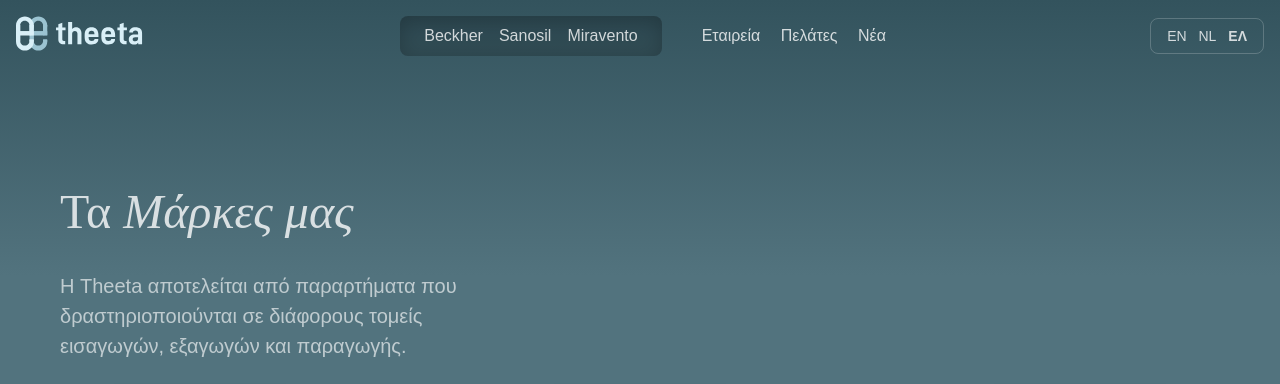
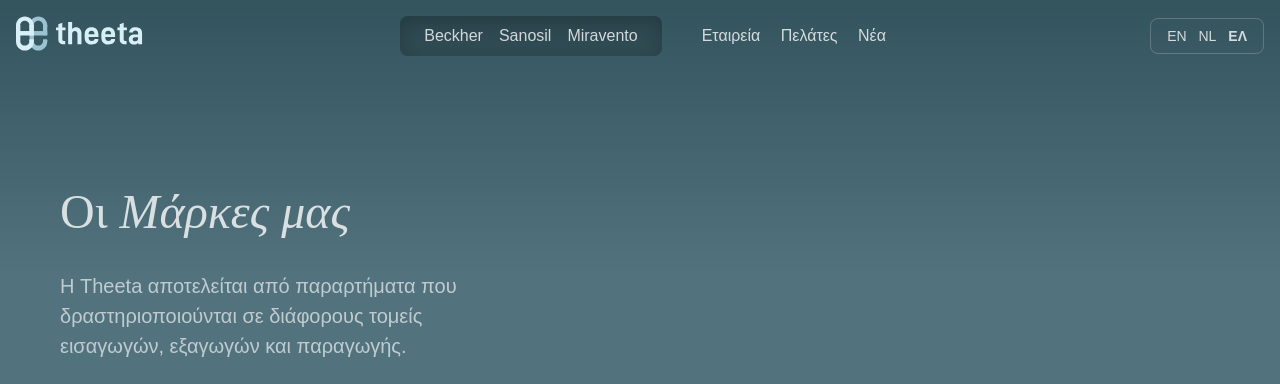
Before and after one commit to anna-filou/theeta.nl-DEMO, a Jekyll site: the page built from el/index.md, in a window 1280 px wide and 900 px high. Shown: the top 384 px of the window. Built offline with Jekyll 4.4.1, drawn with Linux system fonts in a browser that asks for light colours; nearby versions of some CDN libraries.

Commit message:
Update index.yml

```diff
--- a/_data/index.yml
+++ b/_data/index.yml
@@ -31,7 +31,7 @@
       text: Become part of a fast-moving team and take agency over your work in customer relations, operations, or e-commerce.
       url: careers
 el:
-  h1: Τα <em>Μάρκες μας</em>
+  h1: Οι <em>Μάρκες μας</em>
   subheadline: Η Theeta αποτελείται από παραρτήματα που δραστηριοποιούνται σε διάφορους τομείς εισαγωγών, εξαγωγών και παραγωγής.
   block-2:
     title: Η <em>φιλοδοξία</em> βρίσκεται στον πυρήνα αυτού που κάνουμε.
```
